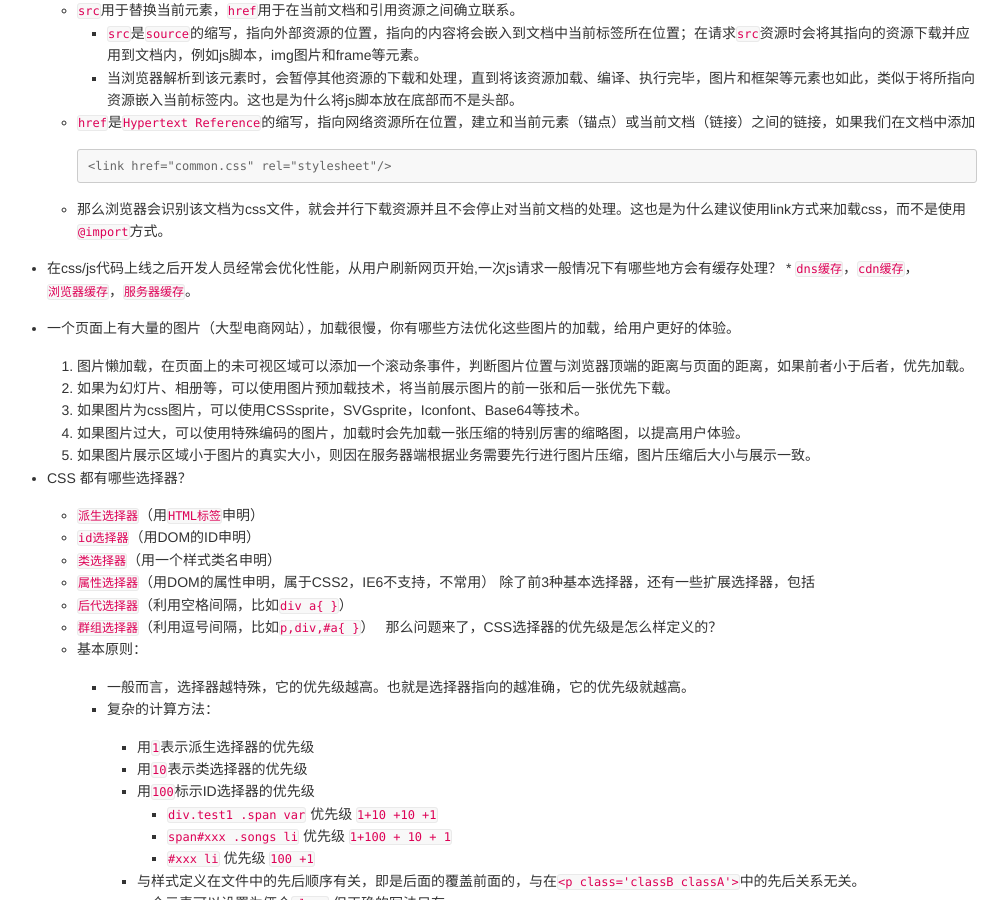
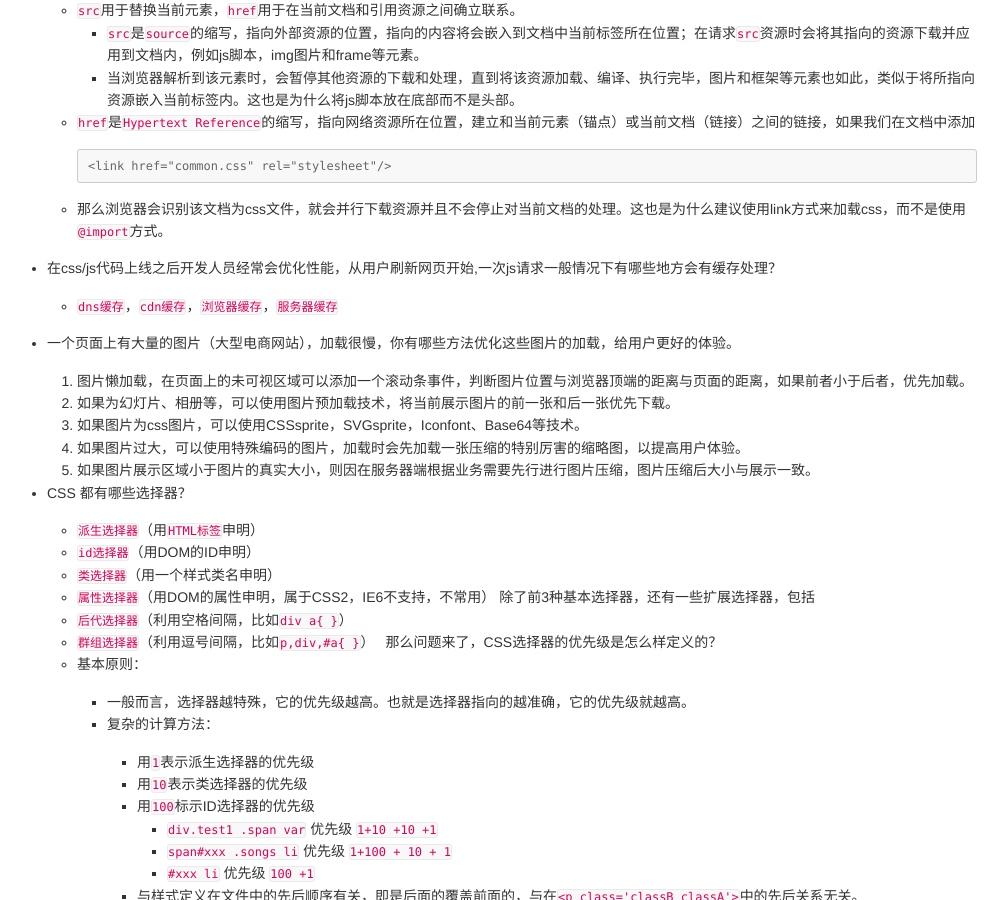
Before and after one commit to GalenYoung/galenyoung.github.io, a Jekyll site: the page built from programme/pgm-page07/index.html, in a window 1280 px wide and 900 px high, scrolled down 7658 px. Shown: the whole window, without its empty margins (143-1151 px from the left). Built offline with Jekyll 4.4.1, drawn with Linux system fonts in a browser that asks for light colours; comment, search, counter and statistics services are not loaded.

Commit message:
fix bug of pgm07

```diff
--- a/programme/pgm-page07/index.html
+++ b/programme/pgm-page07/index.html
@@ -619,7 +619,9 @@ monospace   Courier
             <li>
                 <p>
                     在css/js代码上线之后开发人员经常会优化性能，从用户刷新网页开始,一次js请求一般情况下有哪些地方会有缓存处理？
-                    * <code>dns缓存</code>，<code>cdn缓存</code>，<code>浏览器缓存</code>，<code>服务器缓存</code>。
+                    <ul>
+                        <li><code>dns缓存</code>，<code>cdn缓存</code>，<code>浏览器缓存</code>，<code>服务器缓存</code></li>
+                    </ul>
                 </p>
             </li>
             <li>
```
